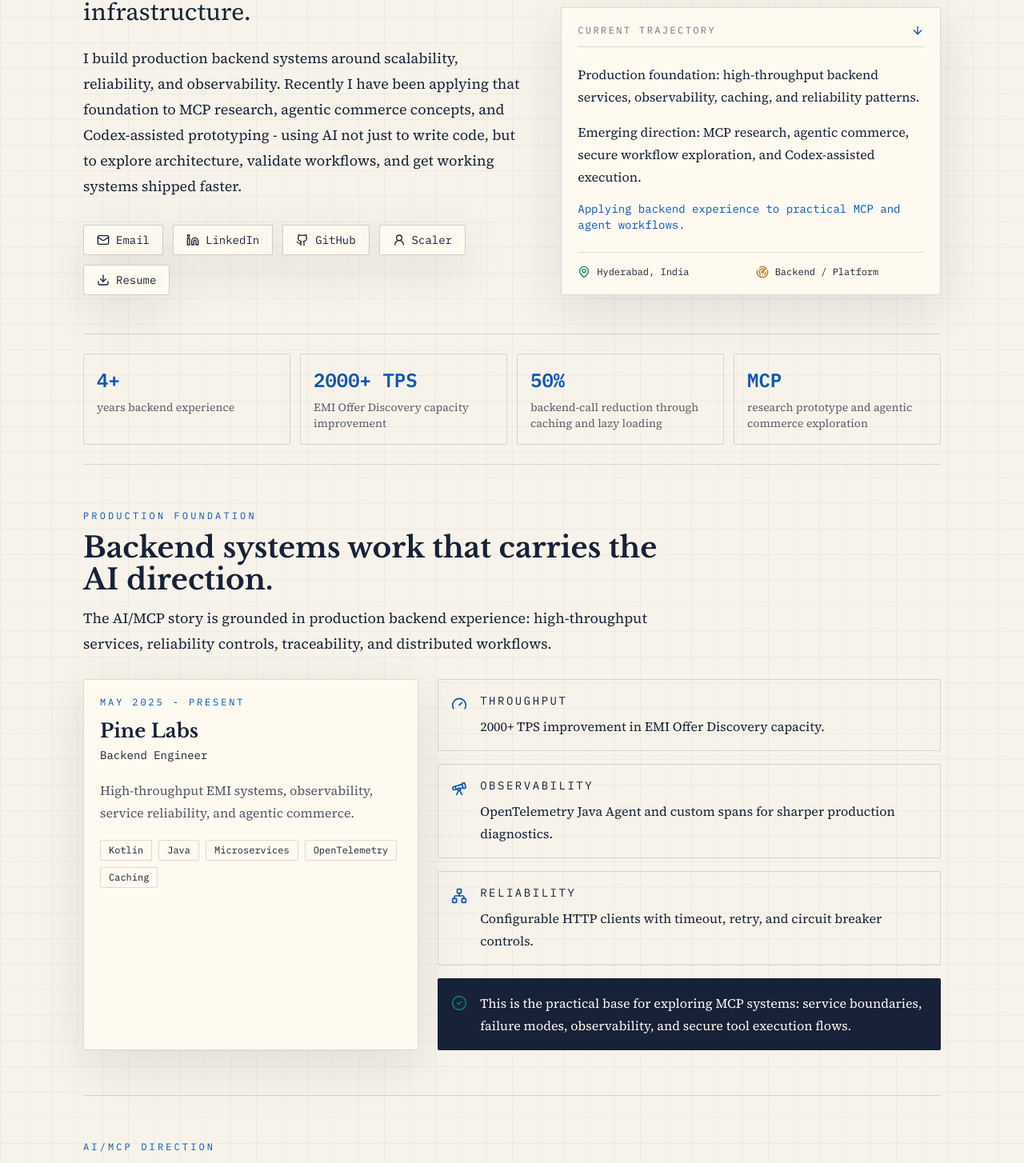
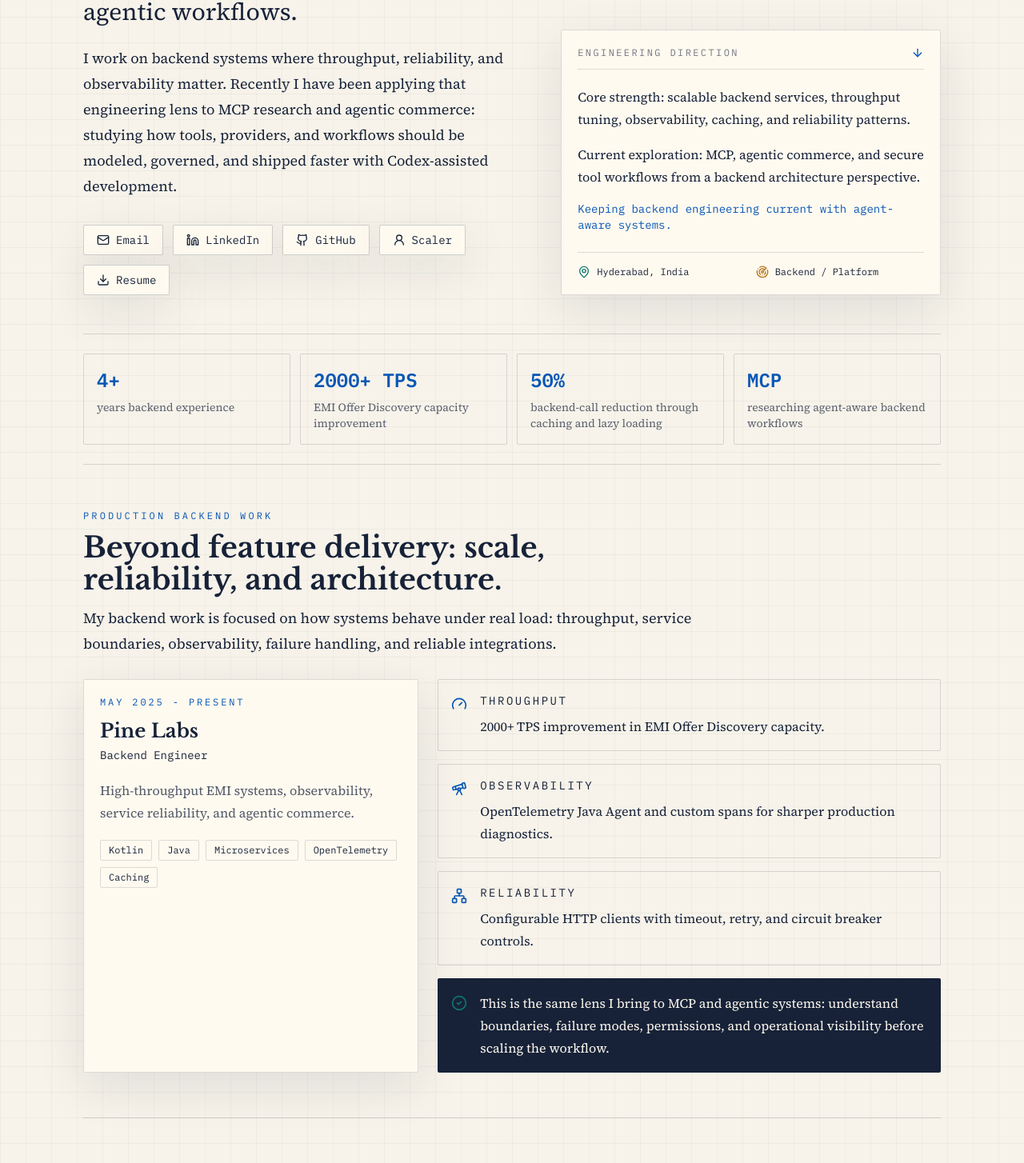
Before and after one commit to ArelliGoutham/goutham-arelli-portfolio, a Next.js app: page / in a window 1280 px wide. Shown: the part 331-1785 px from the top of the page at 80% size. Built offline with nearby package versions, Linux system fonts and the light colour scheme.

Commit message:
Refine portfolio positioning copy

```diff
--- a/components/BackendFoundation.tsx
+++ b/components/BackendFoundation.tsx
@@ -14,9 +14,9 @@ export function BackendFoundation() {
   return (
     <section id="backend" className="border-b border-ink/15 py-14">
       <SectionHeader
-        eyebrow="Production foundation"
-        title="Backend systems work that carries the AI direction."
-        description="The AI/MCP story is grounded in production backend experience: high-throughput services, reliability controls, traceability, and distributed workflows."
+        eyebrow="Production backend work"
+        title="Beyond feature delivery: scale, reliability, and architecture."
+        description="My backend work is focused on how systems behave under real load: throughput, service boundaries, observability, failure handling, and reliable integrations."
       />
       <div className="grid gap-6 lg:grid-cols-[0.8fr_1.2fr]">
         <div className="rounded-sm border border-ink/15 bg-panel p-5 shadow-dossier">
@@ -48,7 +48,7 @@ export function BackendFoundation() {
             <div className="flex items-start gap-4">
               <CheckCircle2 className="mt-1 h-5 w-5 shrink-0 text-teal" />
               <p className="text-base leading-7">
-                This is the practical base for exploring MCP systems: service boundaries, failure modes, observability, and secure tool execution flows.
+                This is the same lens I bring to MCP and agentic systems: understand boundaries, failure modes, permissions, and operational visibility before scaling the workflow.
               </p>
             </div>
           </article>
--- a/components/ContactPanel.tsx
+++ b/components/ContactPanel.tsx
@@ -8,9 +8,9 @@ export function ContactPanel() {
         <p className="font-mono text-xs uppercase tracking-[0.26em] text-teal">Resume and contact</p>
         <div className="mt-4 grid gap-6 lg:grid-cols-[1fr_0.8fr] lg:items-end">
           <div>
-            <h2 className="font-display text-3xl font-bold leading-tight sm:text-4xl">Open to backend, platform, and AI-adjacent engineering roles.</h2>
+            <h2 className="font-display text-3xl font-bold leading-tight sm:text-4xl">Open to backend and platform roles with real systems ownership.</h2>
             <p className="mt-4 max-w-2xl text-lg leading-8 text-panel/78">
-              Best fit: teams building reliable backend systems, payment or commerce workflows, platform services, or early MCP/agentic product infrastructure.
+              Best fit: teams building reliable backend systems, payment or commerce workflows, platform services, or agent-aware products where architecture and throughput matter.
             </p>
           </div>
           <div className="flex flex-wrap gap-3 lg:justify-end">
--- a/components/Hero.tsx
+++ b/components/Hero.tsx
@@ -41,13 +41,13 @@ export function Hero() {
 
       <div className="rounded-sm border border-ink/15 bg-panel p-5 shadow-dossier">
         <div className="flex items-center justify-between border-b border-ink/15 pb-3 font-mono text-xs uppercase tracking-[0.2em] text-ink/60">
-          <span>Current trajectory</span>
+          <span>Engineering direction</span>
           <ArrowDown className="h-4 w-4 text-signal" />
         </div>
         <div className="mt-5 space-y-4 text-base leading-7 text-ink/82">
-          <p>Production foundation: high-throughput backend services, observability, caching, and reliability patterns.</p>
-          <p>Emerging direction: MCP research, agentic commerce, secure workflow exploration, and Codex-assisted execution.</p>
-          <p className="font-mono text-sm text-signal">Applying backend experience to practical MCP and agent workflows.</p>
+          <p>Core strength: scalable backend services, throughput tuning, observability, caching, and reliability patterns.</p>
+          <p>Current exploration: MCP, agentic commerce, and secure tool workflows from a backend architecture perspective.</p>
+          <p className="font-mono text-sm text-signal">Keeping backend engineering current with agent-aware systems.</p>
         </div>
         <div className="mt-6 grid gap-3 border-t border-ink/15 pt-4 font-mono text-xs text-ink/68 sm:grid-cols-2">
           <span className="inline-flex items-center gap-2">
--- a/components/McpDirection.tsx
+++ b/components/McpDirection.tsx
@@ -28,9 +28,9 @@ export function McpDirection() {
   return (
     <section id="ai-mcp" className="border-b border-ink/15 py-14">
       <SectionHeader
-        eyebrow="AI/MCP direction"
-        title="Beginner in AI-agent infrastructure, not beginner in backend systems."
-        description="The goal is not to claim deep AI infrastructure expertise. The goal is to show how production backend knowledge helps evaluate MCP architecture, security boundaries, and agent-tool workflows."
+        eyebrow="Keeping up with platform trends"
+        title="Exploring MCP and agentic systems through a backend engineer's lens."
+        description="I am not positioning myself as an AI infrastructure specialist. I am learning the space actively and using backend fundamentals to reason about architecture, tool exposure, governance, and safe execution."
       />
       <div className="grid gap-4 md:grid-cols-2">
         {steps.map((step) => (
--- a/components/StackMatrix.tsx
+++ b/components/StackMatrix.tsx
@@ -7,7 +7,7 @@ export function StackMatrix() {
       <SectionHeader
         eyebrow="Stack"
         title="Tools grouped by how they show up in the work."
-        description="The emphasis is backend delivery and reliability, with MCP/AI listed as an active exploration area rather than an inflated specialization."
+        description="The emphasis is backend delivery, reliability, and system design. MCP and agentic commerce are current exploration areas where I am applying that foundation."
       />
       <div className="grid gap-4 md:grid-cols-2">
         {stackGroups.map((group) => (
--- a/content/profile.ts
+++ b/content/profile.ts
@@ -3,9 +3,9 @@ export const profile = {
   location: "Hyderabad, India",
   phone: "+91-7396437155",
   email: "arelligoutham@gmail.com",
-  headline: "Backend Engineer applying scalable systems experience to AI-agent infrastructure.",
+  headline: "Backend Engineer focused on scalable systems, reliability, and emerging agentic workflows.",
   summary:
-    "I build production backend systems around scalability, reliability, and observability. Recently I have been applying that foundation to MCP research, agentic commerce concepts, and Codex-assisted prototyping - using AI not just to write code, but to explore architecture, validate workflows, and get working systems shipped faster.",
+    "I work on backend systems where throughput, reliability, and observability matter. Recently I have been applying that engineering lens to MCP research and agentic commerce: studying how tools, providers, and workflows should be modeled, governed, and shipped faster with Codex-assisted development.",
   links: [
     { label: "Email", href: "mailto:arelligoutham@gmail.com" },
     { label: "LinkedIn", href: "https://www.linkedin.com/in/goutham-arelli/" },
@@ -17,6 +17,6 @@ export const profile = {
     { value: "4+", label: "years backend experience" },
     { value: "2000+ TPS", label: "EMI Offer Discovery capacity improvement" },
     { value: "50%", label: "backend-call reduction through caching and lazy loading" },
-    { value: "MCP", label: "research prototype and agentic commerce exploration" },
+    { value: "MCP", label: "researching agent-aware backend workflows" },
   ],
 } as const;
```
Also changed, not shown: public/llms-full.txt, public/llms.txt.
